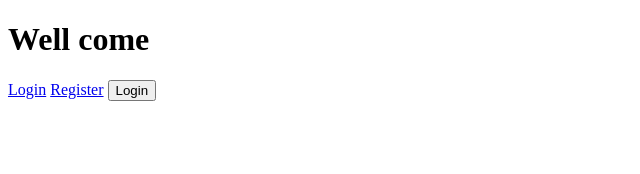
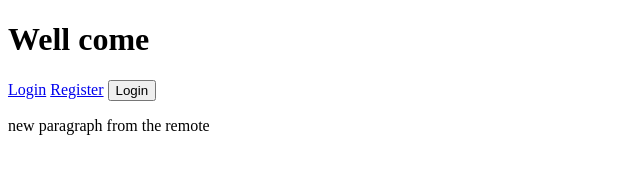
Before and after one commit to girmish12/clonefromremote, a plain HTML site: page index.html in a window 1280 px wide. Shown: the whole page, without its empty margins (0-640 px from the left). Drawn offline with Linux system fonts and the light colour scheme.

Commit message:
pararagraph from the remote

```diff
--- a/index.html
+++ b/index.html
@@ -10,6 +10,9 @@
     <a href="login.html">Login</a>
     <a href="register.html">Register</a>
     <button>Login</button>
+    <p>
+        new paragraph from the remote
+    </p>
 
 </body>
 </html>
```
